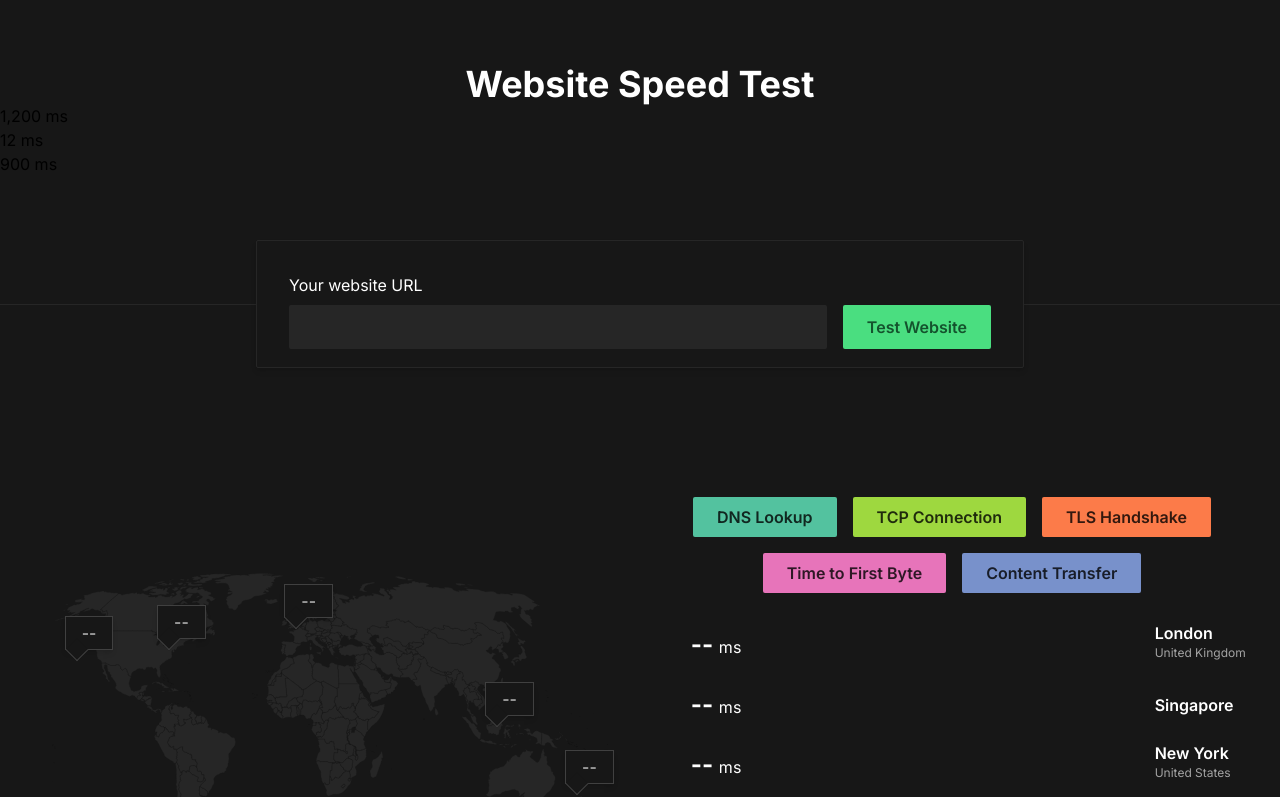
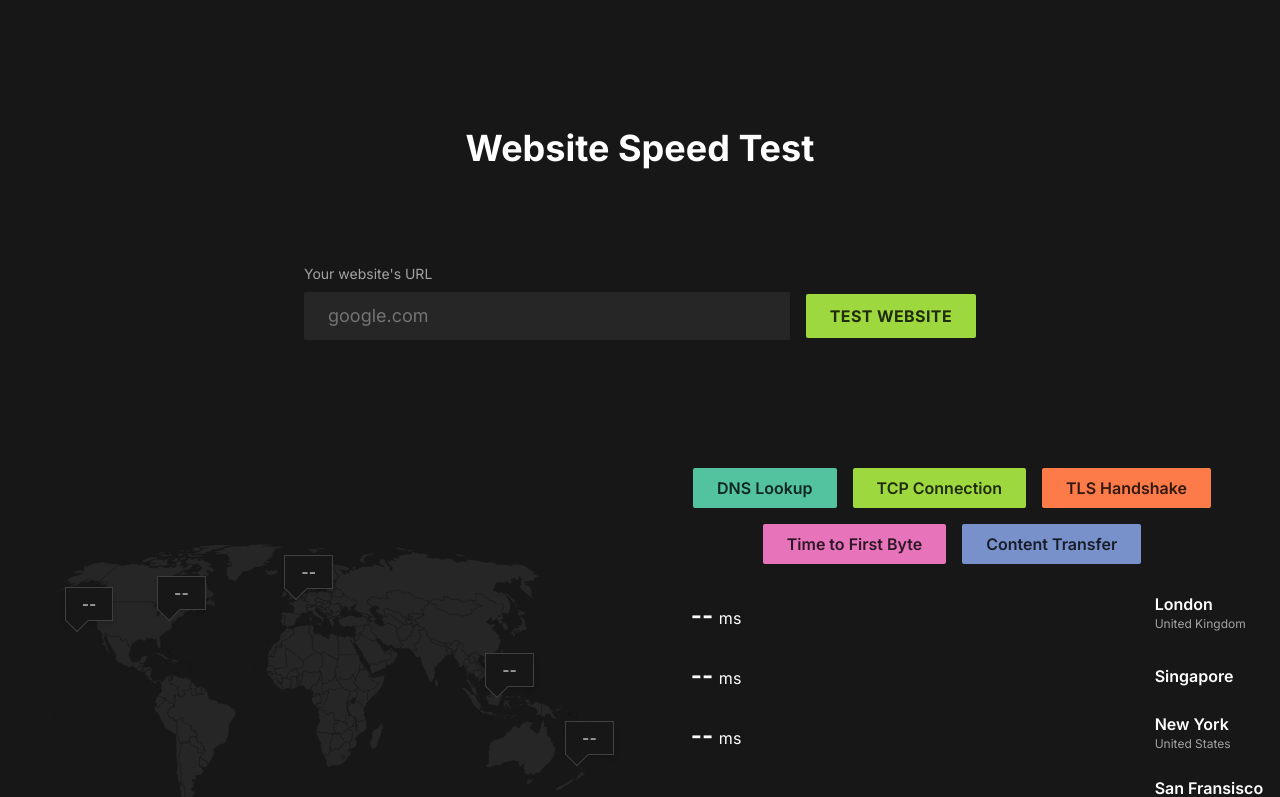
Before and after one commit to AustinShelby/website-pinger, a Next.js app in the folder web/: page / in a window 1280 px wide. Shown: the top 797 px of the page. Built offline with nearby package versions, Linux system fonts and the light colour scheme.

Commit message:
new design

```diff
--- a/web/components/metric.tsx
+++ b/web/components/metric.tsx
@@ -20,6 +20,7 @@ export const Metric: FC<{
   total: number | undefined;
   maxTotal: number | undefined;
   selectedMetric?: Metrics;
+  toggleMetric: (metric: Metrics) => void;
 }> = ({
   region,
   region_2,
@@ -31,6 +32,7 @@ export const Metric: FC<{
   total,
   maxTotal,
   selectedMetric,
+  toggleMetric,
 }) => {
   const totalMs =
     dnsLookup + tcpConnection + tlsHandshake + firstByte + contentTransfer;
@@ -45,7 +47,11 @@ export const Metric: FC<{
   const formattedParts = new Intl.NumberFormat("en-US", {
     style: "unit",
     unit: "millisecond",
-  }).formatToParts(metricSelection[selectedMetric] || total);
+  }).formatToParts(
+    Number.isInteger(metricSelection[selectedMetric])
+      ? metricSelection[selectedMetric]
+      : total
+  );
   return (
     <div className="flex items-center">
       <p
@@ -58,29 +64,31 @@ export const Metric: FC<{
         <span className="text-base font-normal">{formattedParts[2].value}</span>
       </p>
       <div className="w-8/12">
-        {dnsLookup &&
-          tcpConnection &&
-          tlsHandshake &&
-          firstByte &&
-          contentTransfer &&
-          total &&
-          maxTotal && (
+        {Number.isInteger(dnsLookup) &&
+          Number.isInteger(tcpConnection) &&
+          Number.isInteger(tlsHandshake) &&
+          Number.isInteger(firstByte) &&
+          Number.isInteger(contentTransfer) &&
+          Number.isInteger(total) &&
+          Number.isInteger(maxTotal) && (
             <div className="flex h-10 space-x-px">
               <div
+                onClick={() => toggleMetric("DNS")}
                 className={`bg-data_1 cursor-pointer ${
                   selectedMetric === undefined || selectedMetric === "DNS"
-                    ? "opacity-100"
-                    : "opacity-30"
+                    ? "opacity-100 hover:opacity-90"
+                    : "opacity-30 hover:opacity-40"
                 }`}
                 style={{
                   width: `${(dnsLookup / totalMs) * (total / maxTotal) * 100}%`,
                 }}
               ></div>
               <div
+                onClick={() => toggleMetric("TCP")}
                 className={`bg-data_2 cursor-pointer ${
                   selectedMetric === undefined || selectedMetric === "TCP"
-                    ? "opacity-100"
-                    : "opacity-30"
+                    ? "opacity-100 hover:opacity-90"
+                    : "opacity-30 hover:opacity-40"
                 }`}
                 style={{
                   width: `${
@@ -89,10 +97,11 @@ export const Metric: FC<{
                 }}
               ></div>
               <div
+                onClick={() => toggleMetric("TLS")}
                 className={`bg-data_3 cursor-pointer ${
                   selectedMetric === undefined || selectedMetric === "TLS"
-                    ? "opacity-100"
-                    : "opacity-30"
+                    ? "opacity-100 hover:opacity-90"
+                    : "opacity-30 hover:opacity-40"
                 }`}
                 style={{
                   width: `${
@@ -101,20 +110,22 @@ export const Metric: FC<{
                 }}
               ></div>
               <div
+                onClick={() => toggleMetric("TTFB")}
                 className={`bg-data_4 cursor-pointer ${
                   selectedMetric === undefined || selectedMetric === "TTFB"
-                    ? "opacity-100"
-                    : "opacity-30"
+                    ? "opacity-100 hover:opacity-90"
+                    : "opacity-30 hover:opacity-40"
                 }`}
                 style={{
                   width: `${(firstByte / totalMs) * (total / maxTotal) * 100}%`,
                 }}
               ></div>
               <div
+                onClick={() => toggleMetric("TRANSFER")}
                 className={`bg-data_5 cursor-pointer ${
                   selectedMetric === undefined || selectedMetric === "TRANSFER"
-                    ? "opacity-100"
-                    : "opacity-30"
+                    ? "opacity-100 hover:opacity-90"
+                    : "opacity-30 hover:opacity-40"
                 }`}
                 style={{
                   width: `${
--- a/web/components/metricButton.tsx
+++ b/web/components/metricButton.tsx
@@ -29,8 +29,8 @@ export const MetricButton: FC<{
         metricColors[metric]
       } px-6 py-2 rounded-sm font-semibold text-black/80 ${
         selectedMetric === undefined || selectedMetric === metric
-          ? "opacity-100"
-          : "opacity-30"
+          ? "opacity-100 hover:opacity-90"
+          : "opacity-30 hover:opacity-40"
       }`}
     >
       {names[metric]}
--- a/web/pages/index.tsx
+++ b/web/pages/index.tsx
@@ -91,6 +91,7 @@ const HomePage = () => {
       console.log(max);
       setMaxTotal(max);
     } catch (e) {
+      setStatus("ERROR");
       console.log(e);
     }
   };
@@ -114,34 +115,14 @@ const HomePage = () => {
 
   return (
     <div className="">
-      <div className="bg-gray-900 relative border-b border-gray-800">
-        <h1 className="text-center text-white text-4xl font-bold pt-16">
+      <div className="bg-gray-900">
+        <h1 className="text-center text-white text-4xl font-bold pt-32">
           Website Speed Test
         </h1>
-        <ul>
-          <li>
-            {new Intl.NumberFormat("en-US", {
-              style: "unit",
-              unit: "millisecond",
-            }).format(1200)}
-          </li>
-          <li>
-            {new Intl.NumberFormat("en-US", {
-              style: "unit",
-              unit: "millisecond",
-            }).format(12)}
-          </li>
-          <li>
-            {new Intl.NumberFormat("en-US", {
-              style: "unit",
-              unit: "millisecond",
-            }).format(900)}
-          </li>
-        </ul>
-        <div className="bg-gray-900 border border-gray-800 rounded-sm shadow-md p-8 h-32 -mb-16 z-10 relative max-w-3xl mx-auto mt-16">
+        <div className="bg-gray-900 max-w-2xl mx-auto mt-24">
           <form onSubmit={submit}>
-            <label htmlFor="url" className="block mb-2 text-white">
-              Your website URL
+            <label htmlFor="url" className="block mb-2 text-gray-400 text-sm">
+              Your website's URL
             </label>
             <div className="flex items-center ">
               <input
@@ -150,11 +131,12 @@ const HomePage = () => {
                 name="url"
                 value={url}
                 onChange={change}
-                className="bg-gray-800 text-gray-300 py-2.5 px-4 rounded-sm block flex-1 mr-4"
+                placeholder="google.com"
+                className="bg-gray-800 text-white py-2.5 text-lg px-6 placeholder:text-gray-500 rounded-sm block flex-1 mr-4"
               />
               <button
                 disabled={status === "SEARCHING"}
-                className="block bg-green-400 text-green-900 font-semibold rounded-sm py-2.5 px-6"
+                className="block bg-data_2 text-black/80 uppercase font-bold tracking-wide rounded-sm py-2.5 px-6"
                 type="submit"
               >
                 {status === "SEARCHING" ? (
@@ -172,7 +154,7 @@ const HomePage = () => {
                       cx="50"
                       cy="50"
                       fill="none"
-                      className="stroke-current text-green-500"
+                      className="stroke-current text-black/80"
                       strokeWidth="14"
                       r="35"
                       strokeDasharray="164.93361431346415 56.97787143782138"
@@ -192,10 +174,15 @@ const HomePage = () => {
                 )}
               </button>
             </div>
+            {status === "ERROR" && (
+              <p className="text-sm text-red-600 mt-2">
+                Please enter a valid URL
+              </p>
+            )}
           </form>
         </div>
       </div>
-      <div className="py-48 bg-gray-900 relative">
+      <div className="py-32 bg-gray-900">
         <div className="px-4 flex items-center">
           <div className="relative w-1/2 px-8">
             <svg
@@ -1379,12 +1366,12 @@ const HomePage = () => {
                             </div>
                           )}
                           <p className="text-gray-300 whitespace-nowrap leading-none">
-                            {status === "IDLE" || status === "SEARCHING"
-                              ? "--"
-                              : new Intl.NumberFormat("en-US", {
+                            {status === "DONE" && result
+                              ? new Intl.NumberFormat("en-US", {
                                   style: "unit",
                                   unit: "millisecond",
-                                }).format((result as any).results.total)}
+                                }).format(result.results.total)
+                              : "--"}
                           </p>
                         </div>
                       </div>
@@ -1428,7 +1415,6 @@ const HomePage = () => {
                 const regionResult = results.find(
                   (result) => result.region === region.name
                 );
-                console.log(regionResult);
                 return (
                   <li key={region.name}>
                     <Metric
@@ -1442,6 +1428,7 @@ const HomePage = () => {
                       total={regionResult?.results.total}
                       maxTotal={maxTotal}
                       selectedMetric={metric}
+                      toggleMetric={toggleMetric}
                     />
                   </li>
                 );
```
